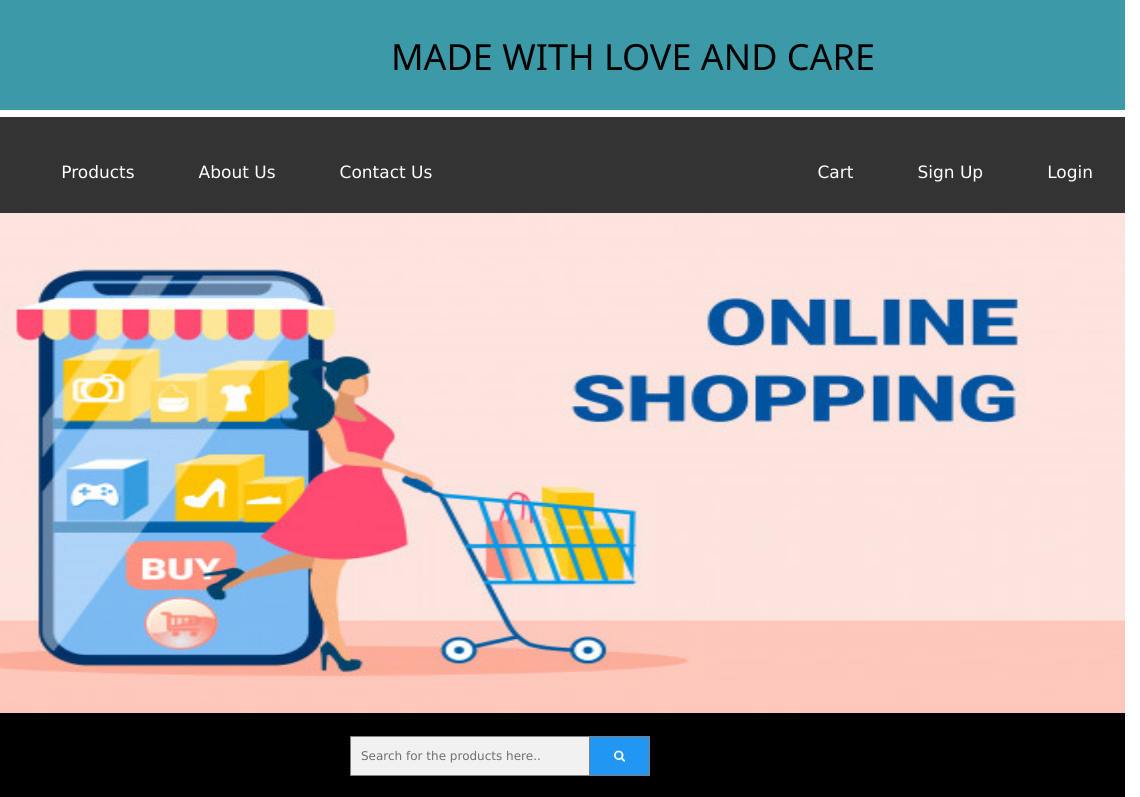
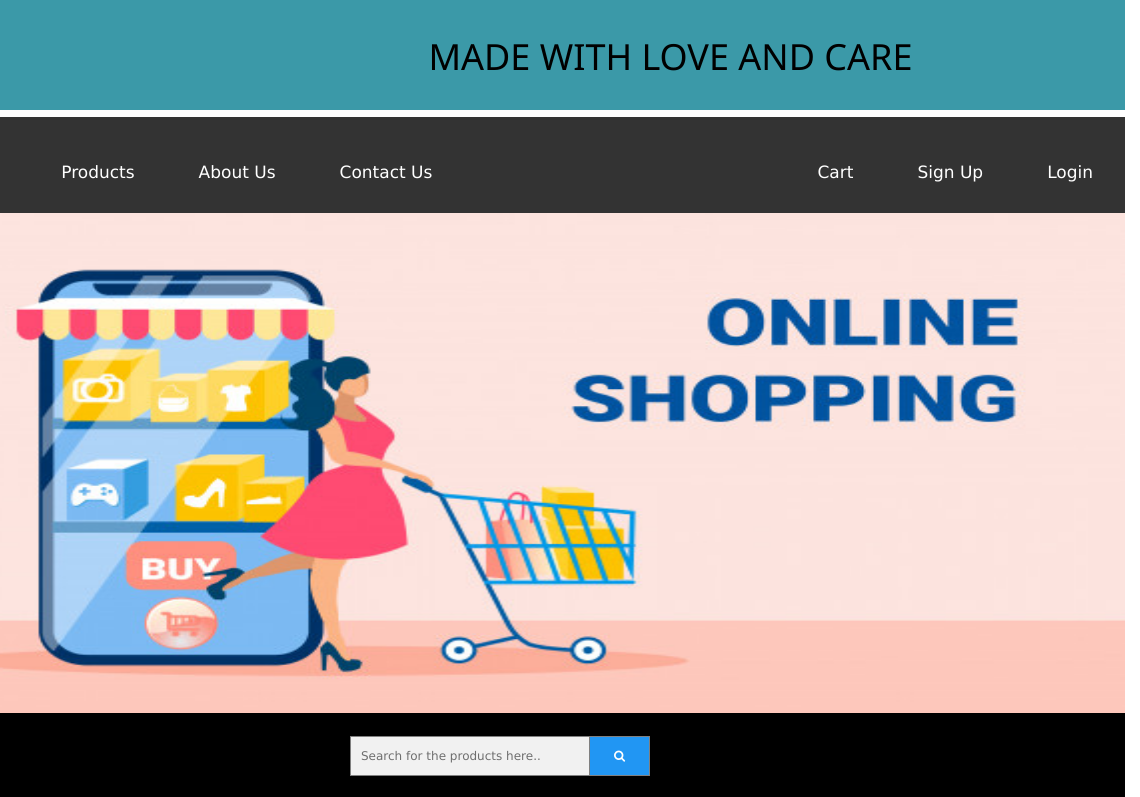
Before and after one commit to Aishwarya0206/my_cap_css, a plain HTML site: page index.html in a window 1280 px wide. Shown: the top 797 px of the page, 140-1280 px from the left. Drawn offline with nearby package versions, Linux system fonts and the light colour scheme.

Commit message:
alignment

```diff
--- a/index.css
+++ b/index.css
@@ -24,7 +24,7 @@ body{
     display: inline;
     float: right;
     margin-top: 20px;
-    margin-right: 20%;
+    margin-right: 17%;
     font-size: large;
     font-weight: bold;
     text-decoration: none;
```
